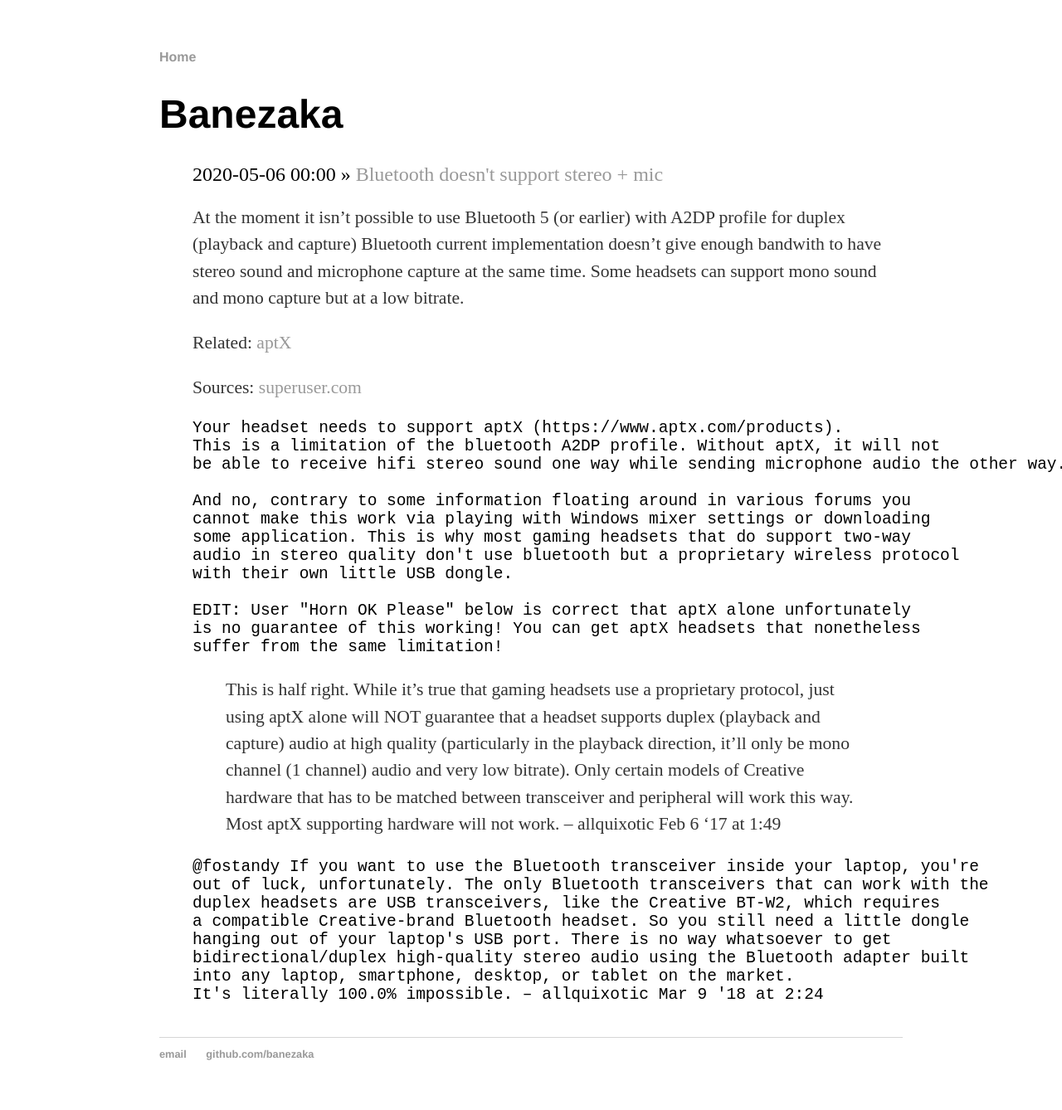
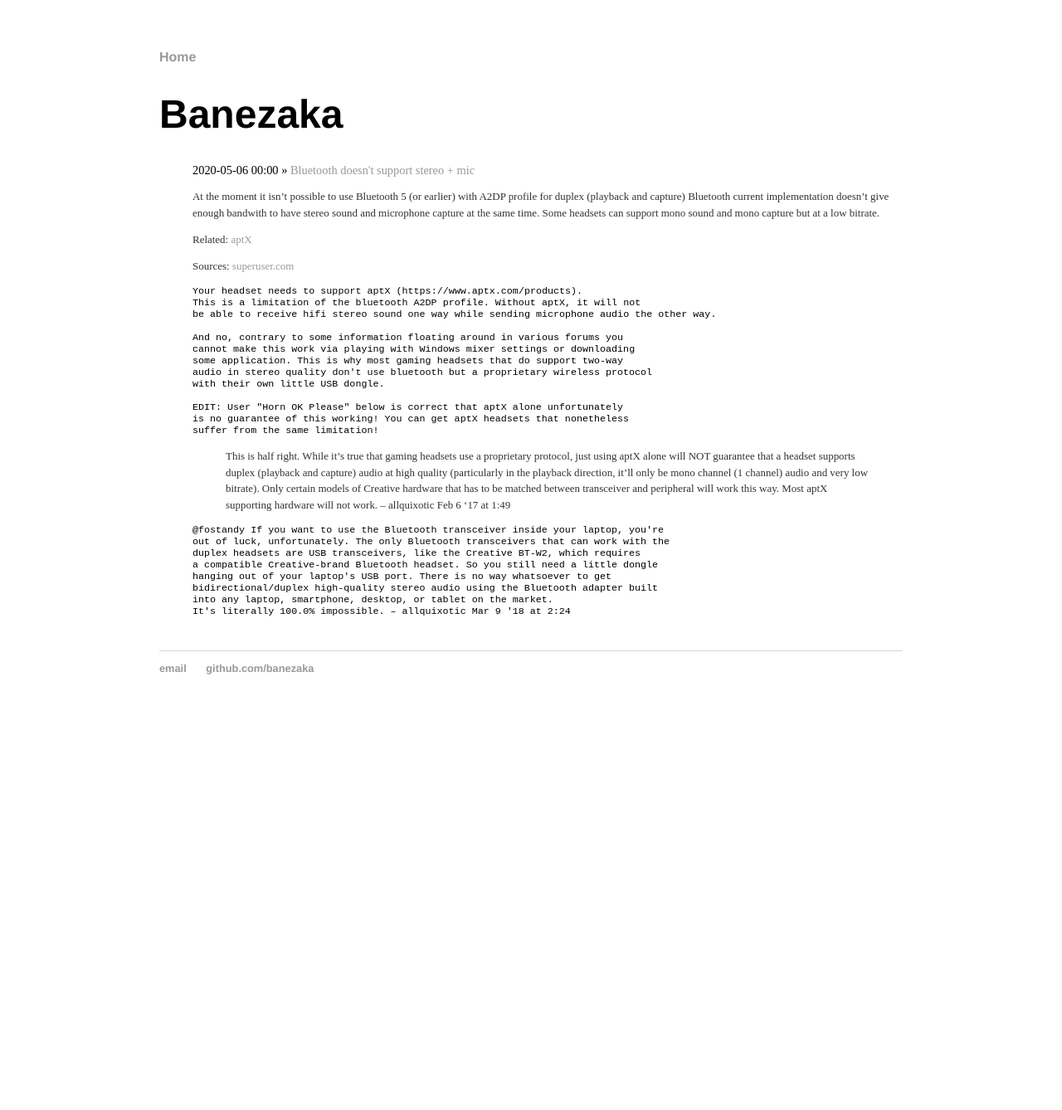
Before and after one commit to banezaka/banezaka.github.io, a Jekyll site: the page built from index.html, in a window 1280 px wide. Shown: the whole page at 83% size. Built offline with Jekyll 4.4.1, drawn with Linux system fonts in a browser that asks for light colours; after the commit the page ends 900 px from its top, so only the background shows below that.

Commit message:
Update main.css

```diff
--- a/css/main.css
+++ b/css/main.css
@@ -35,7 +35,7 @@ footer {
 
 ul.posts {
     margin: 20px auto 40px;
-    font-size: 1.5em;
+    font-size: 0.9em;
 }
 
 ul.posts li {
```
